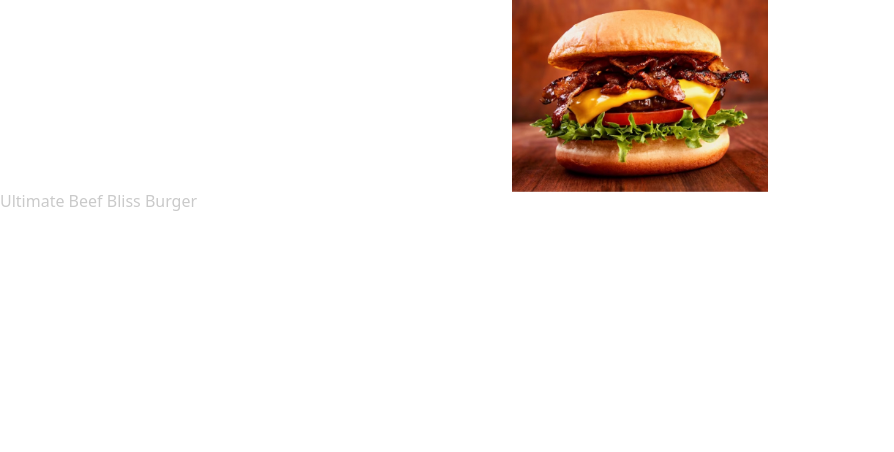
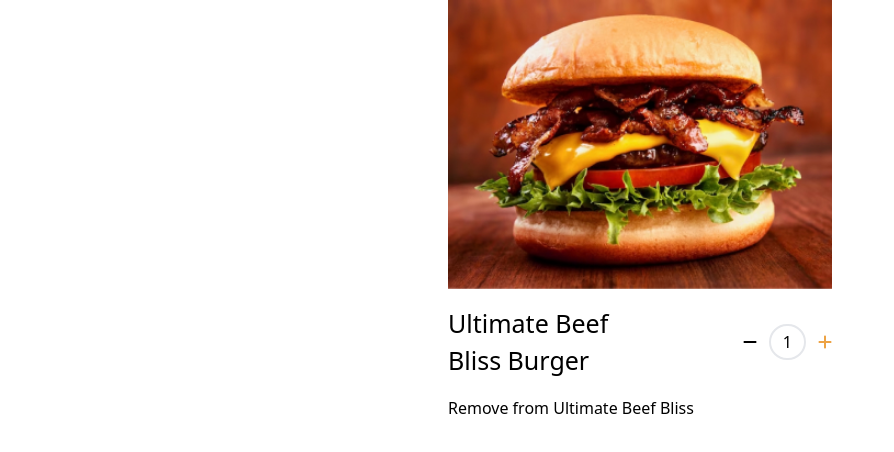
Before and after one commit to leewenghin/DineSmart, a React (Vite) app: page / in a window 1280 px wide. Shown: the top 452 px of the page, without its empty margins (0-894 px from the left). Built offline with nearby package versions, Linux system fonts and the light colour scheme.

Commit message:
update prodcut detail page

```diff
--- a/src/main.tsx
+++ b/src/main.tsx
@@ -1,7 +1,6 @@
 import React from "react";
 import ReactDOM from "react-dom/client";
 import App from "./App";
-import "bootstrap/dist/css/bootstrap.css";
 import "./index.css";
 
 ReactDOM.createRoot(document.getElementById("root") as HTMLElement).render(
--- /dev/null
+++ b/src/pages/product_detail.css
@@ -0,0 +1,8 @@
+.flex-2 {
+  flex-grow: 2;
+}
+
+.w-100 {
+  width: 100%;
+  background-image: url(".src/assets/img/beef-bliss.jpg");
+}
--- a/src/pages/product_detail.tsx
+++ b/src/pages/product_detail.tsx
@@ -1,18 +1,36 @@
-import { faUserGroup } from "@fortawesome/free-solid-svg-icons";
+import {
+  faMinus,
+  faPlus,
+  faUserGroup,
+} from "@fortawesome/free-solid-svg-icons";
 import { FontAwesomeIcon } from "@fortawesome/react-fontawesome";
 import React from "react";
+import "./product_detail.css";
 
 function product_detail() {
   return (
     <>
-      <div className="d-flex justify-content-center">
-        <img
-          src="./src/assets/img/beef-bliss.jpg"
-          className="object-fill w-64"
-        />
-      </div>
-      <div>
-        <h1 className="text-primaryColor">Ultimate Beef Bliss Burger</h1>
+      <div className="container mx-auto sm:w-full md:w-3/4 lg:w-1/2 xl:w-1/3 flex items-center flex-col">
+        <div className="object-fill max-w-sm flex flex-col">
+          <img src="./src/assets/img/beef-bliss.jpg" className="object-fill" />
+
+          <div className="name-quantity flex max-w-sm justify-between my-4">
+            <div className="font-medium text-2xl flex-1">
+              Ultimate Beef Bliss Burger
+            </div>
+
+            <div className="quantity flex items-center flex-1 justify-end">
+              <FontAwesomeIcon icon={faMinus} />
+              <div className="border-solid flex items-center border-2 rounded-full h-9 text-center mx-3 px-3 m-auto">
+                1
+              </div>
+
+              <FontAwesomeIcon icon={faPlus} style={{ color: "#eda345" }} />
+            </div>
+          </div>
+
+          <div>Remove from Ultimate Beef Bliss</div>
+        </div>
       </div>
     </>
   );
--- a/tailwind.config.js
+++ b/tailwind.config.js
@@ -18,6 +18,15 @@ export default {
       }),
       fontFamily: {
       },
+      fontSize: {
+        sm: '0.8rem',
+        base: '1rem',
+        xl: '1.25rem',
+        '2xl': '1.563rem',
+        '3xl': '1.953rem',
+        '4xl': '2.441rem',
+        '5xl': '3.052rem',
+      },
       theme: {
         width: {
           '600': '600px'
```
